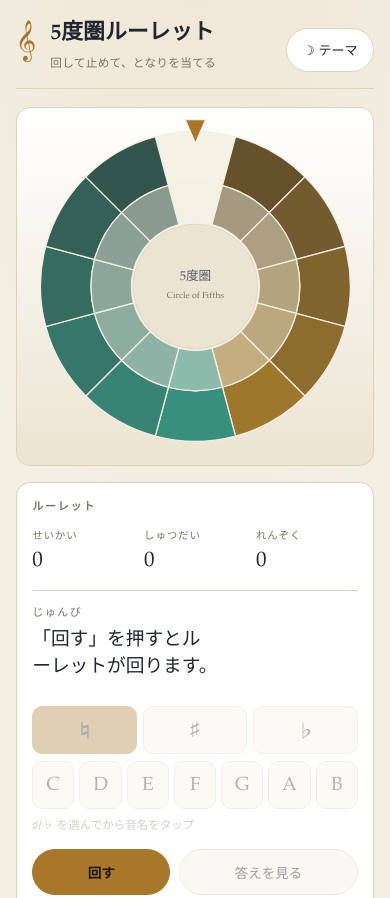
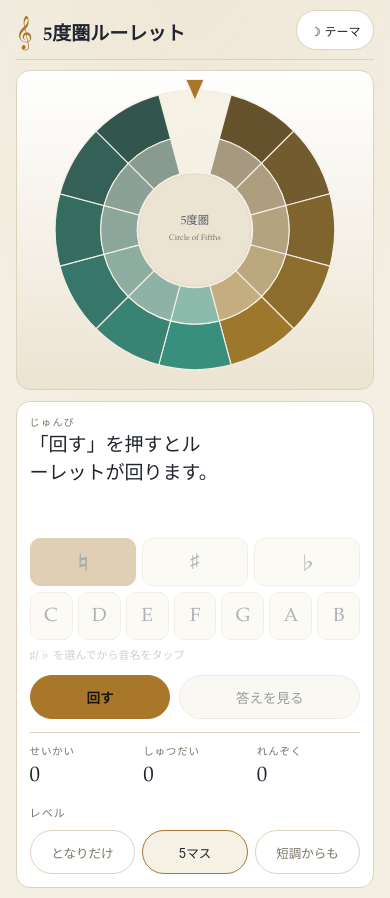
Before and after one commit to lifeofdinosaursthesedays-blip/my-website, a plain HTML site: page index.html in a window 390 px wide. Shown: the top 898 px of the page. Drawn offline with Linux system fonts and the light colour scheme.

Commit message:
Add files via upload

```diff
--- a/index.html
+++ b/index.html
@@ -232,6 +232,56 @@
 
   footer.foot { margin-top: 28px; text-align: center; color: var(--muted); font-size: 11.5px; }
 
+  /* --- スマホ: 輪・問題・パッド・ボタンを1画面に収める --- */
+  @media (max-width: 860px) {
+    .wrap { padding-top: max(10px, env(safe-area-inset-top)); }
+    header.top { padding-bottom: 9px; margin-bottom: 10px; gap: 10px; }
+    .brand { gap: 10px; }
+    .clef { font-size: 29px; }
+    h1 { font-size: 19px; }
+    .sub { display: none; }
+    .theme-btn { min-height: 40px; padding: 0 13px; font-size: 12px; }
+
+    .layout, .stack { gap: 11px; }
+    .wheel-card { padding: 7px; }
+    /* 輪の大きさを画面の高さに連動させ、下の操作部を押し出さない */
+    .wheel-stage { margin: 0 auto; max-width: min(100%, 36vh); max-width: min(100%, 36dvh); }
+
+    /* 5度圏のすぐ下に 問題 → パッド → ボタン を並べ、スコアと設定は後ろへ回す */
+    .quiz-card { display: flex; flex-direction: column; padding: 13px; }
+    .quiz-card > h2 { display: none; }
+    .quiz-card > .qbox { order: 1; }
+    .quiz-card > .pad  { order: 2; }
+    .quiz-card > .acts { order: 3; }
+    .quiz-card > .scores {
+      order: 4; border-bottom: none; border-top: 1px solid var(--line);
+      padding: 11px 0 0; margin: 13px 0 0;
+    }
+    .quiz-card > .cfg-row { order: 5; margin-top: 11px; }
+
+    .qkicker { font-size: 10px; }
+    .qtext { font-size: 19px; margin-top: 3px; }
+    .qbox { min-height: 0; }
+    /* 判定文の分だけ先に場所を空けておき、答えた瞬間にパッドがずれないようにする */
+    .fb { min-height: 2.7em; margin-top: 7px; font-size: 12.5px; }
+    .pad { margin-top: 9px; gap: 6px; }
+    .pad-note-hint { font-size: 11px; }
+    .acts { margin-top: 11px; }
+    .btn { min-height: 44px; }
+    footer.foot { margin-top: 20px; }
+  }
+
+  /* 画面の低い端末（iPhone SE など）はさらに詰める */
+  @media (max-width: 860px) and (max-height: 720px) {
+    .wheel-stage { max-width: min(100%, 31vh); max-width: min(100%, 31dvh); }
+    .clef { font-size: 25px; }
+    h1 { font-size: 17px; }
+    .qtext { font-size: 17px; }
+    .fb { min-height: 2.4em; }
+    .pad { margin-top: 7px; }
+    .padbtn { min-height: 44px; font-size: 17px; }
+  }
+
   @media (prefers-reduced-motion: reduce) {
     *, *::before, *::after { transition: none !important; animation: none !important; }
   }
@@ -260,7 +310,7 @@
     </div>
 
     <div class="stack">
-      <section class="card">
+      <section class="card quiz-card">
         <h2>ルーレット</h2>
         <div class="scores">
           <div class="sc"><i>せいかい</i><b id="scCorrect">0</b></div>
--- a/sw.js
+++ b/sw.js
@@ -1,6 +1,6 @@
 // 5度圏ルーレット — オフライン用サービスワーカー
 // アプリを更新したら CACHE の版数を上げること（古いキャッシュは activate で消える）
-const CACHE = "cof-v1";
+const CACHE = "cof-v2";
 const ASSETS = [
   "./",
   "./index.html",
```
